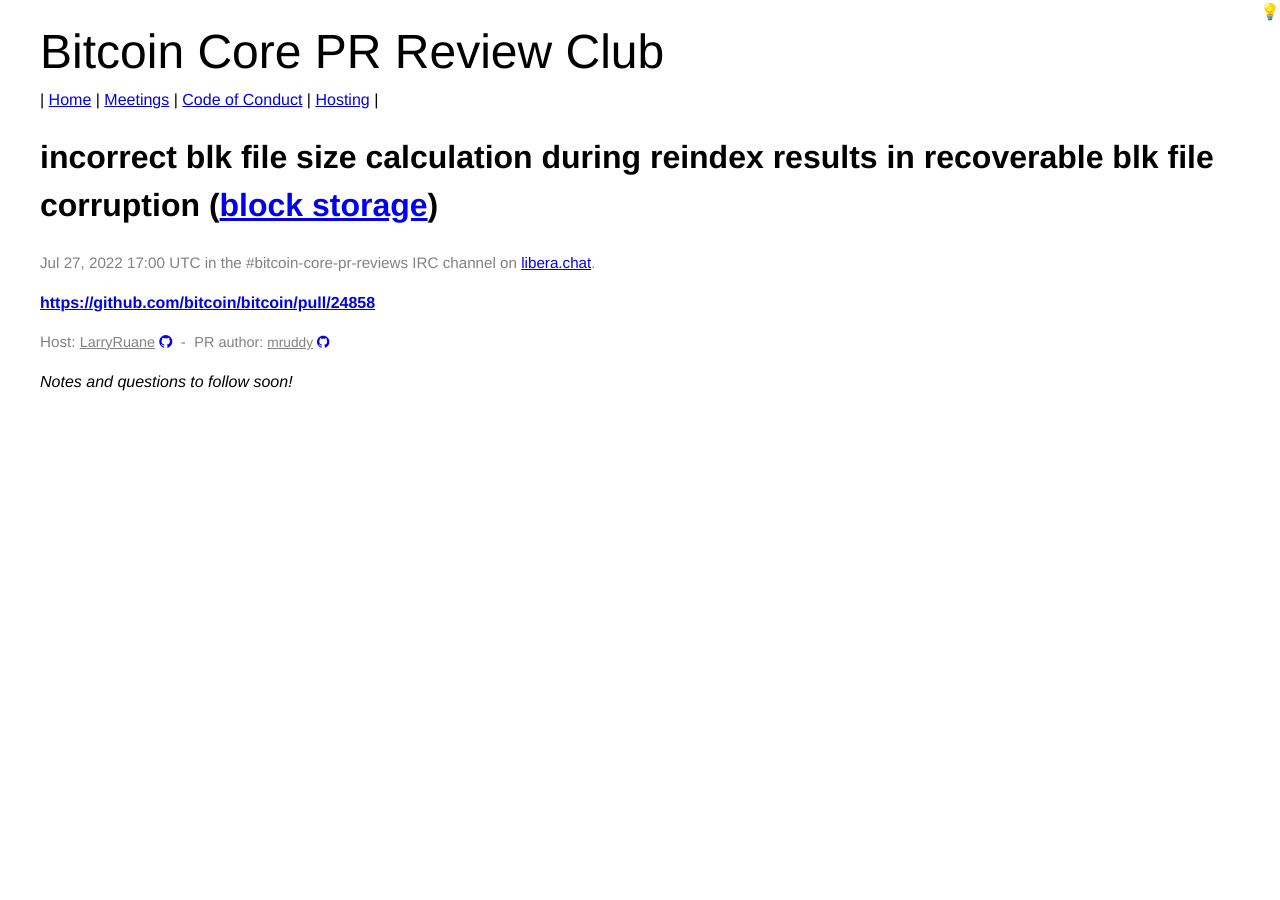
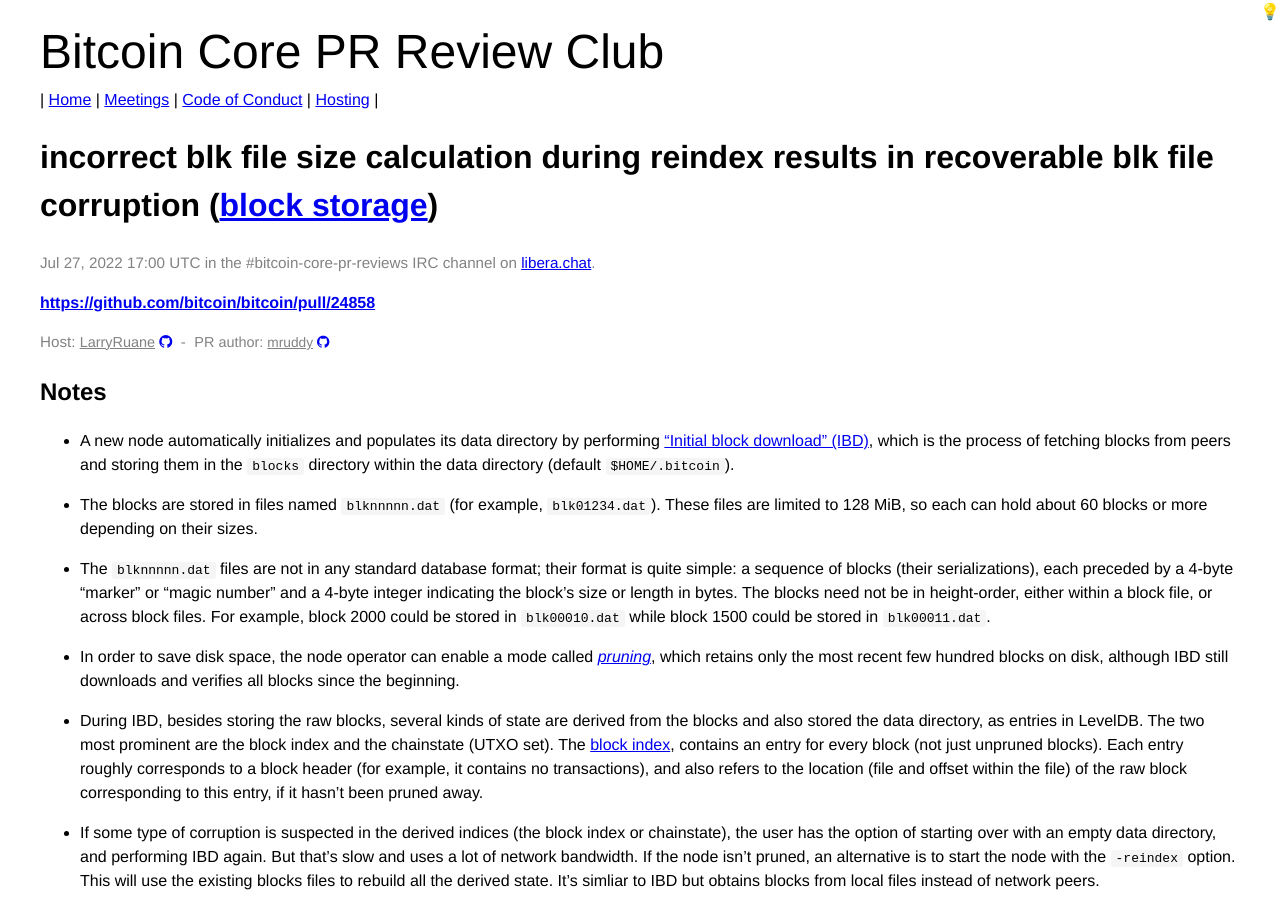
Before and after one commit to bitcoin-core-review-club/website, a Jekyll site: the page built from _posts/2022-07-27-#24858.md, in a window 1280 px wide and 900 px high. Built offline with Jekyll 4.4.1, drawn with Linux system fonts in a browser that asks for light colours; some of the changed text lies outside the part shown.

Commit message:
add notes for n24858

```diff
--- a/_posts/2022-07-27-#24858.md
+++ b/_posts/2022-07-27-#24858.md
@@ -10,15 +10,105 @@
 commit: bcb0cac
 ---
 
-_Notes and questions to follow soon!_
+## Notes
 
-<!-- TODO: Before meeting, add notes and questions
-## Notes
+- A new node automatically initializes and populates its data directory by performing
+["Initial block download" (IBD)](https://bitcoin.stackexchange.com/a/106136/97099),
+which is the process of fetching blocks
+from peers and storing them in the `blocks` directory within the data directory
+(default `$HOME/.bitcoin`).
+
+- The blocks are stored in files named `blknnnnn.dat` (for example, `blk01234.dat`).
+These files are limited to 128 MiB, so each can hold about 60 blocks or
+more depending on their sizes.
+
+- The `blknnnnn.dat` files are not in any standard database format; their format
+is quite simple: a sequence of blocks (their serializations), each preceded by
+a 4-byte "marker" or "magic number" and a 4-byte integer indicating the block's
+size or length in bytes. The blocks need not be in height-order, either within a
+block file, or across block files. For example, block 2000 could be stored
+in `blk00010.dat` while block 1500 could be stored in `blk00011.dat`.
+
+- In order to save disk space, the node operator can enable a mode called
+[_pruning_](https://bitcoin.stackexchange.com/questions/37496/how-can-i-run-bitcoind-in-pruning-mode),
+which retains only the most recent few hundred blocks on disk, although
+IBD still downloads and verifies all blocks since the beginning.
+
+- During IBD, besides storing the raw blocks, several kinds of state are derived from
+the blocks and also stored the data directory, as entries in LevelDB. The two most prominent are
+the block index and the chainstate (UTXO set). The
+[block index](https://github.com/bitcoin/bitcoin/blob/5057adf22fc4c3593e1e633defeda96be508f198/src/chain.h#L150),
+contains an entry for every block (not just unpruned blocks).
+Each entry roughly corresponds to a block header (for example, it contains no transactions),
+and also refers to the location (file and offset within the file) of the raw block corresponding
+to this entry, if it hasn't been pruned away.
+
+- If some type of corruption is suspected in the derived indices (the block index or
+chainstate), the user has the option of starting over with an empty data directory,
+and performing IBD again. But that's slow and uses a lot of network bandwidth.
+If the node isn't pruned, an alternative is to start the node with the `-reindex` option.
+This will use the existing blocks files to rebuild all the derived state.
+It's simliar to IBD but obtains blocks from local files instead of network peers.
+
+- PR 24858 fixes a long-standing bug that can cause a form of mild corruption
+in the way blocks are stored within the blocks files following a reindex.
 
 ## Questions
 1. Did you review the PR? [Concept ACK, approach ACK, tested ACK, or NACK](https://github.com/bitcoin/bitcoin/blob/master/CONTRIBUTING.md#peer-review)?
--->
 
+1. Which parts of the `bitcoind` data directory are not derived from other parts of
+the data directory? What are some examples of parts that are?
+<!-- blocks files are not derived, block index, txindex, chainstate are. -->
+
+1. Why are blocks in the block files disordered?
+<!-- Headers-first download https://bitcoin.stackexchange.com/a/59933/97099
+Blocks are stored in the order received (appending to one of the blocks files).
+Since block download is parallelized (across peers), blocks can arrive out of order,
+and hence stored on disk out of order -->
+
+1. What is [`CBlockFileInfo`](https://github.com/bitcoin/bitcoin/blob/a4e066af8573dcefb11dff120e1c09e8cf7f40c2/src/chain.h#L43) used for?
+<!-- It maintains information about one blocks file. -->
+
+1. What is reindexing, and how does it differ from IBD (initial block download)?
+<!-- Reindexing sources blocks from local files, IBD sources from peers. -->
+
+1. How does pruning interact with reindexing?
+<!-- Reindexing isn't possible if pruning is enabled -->
+
+1. What is the format of the `blknnnnn.dat` files?
+Are these files portable across CPU architectures (big-endian, little-endian)?
+<!-- Magic, length, block, ... -- yes, they are portable -->
+
+1. What happens if a blocks file becomes corrupted?
+Partial hint: See
+[this call](https://github.com/bitcoin/bitcoin/blob/5057adf22fc4c3593e1e633defeda96be508f198/src/validation.cpp#L4281)
+to [`FindByte`](https://github.com/bitcoin/bitcoin/blob/6dc3084eec912cf2abfe18d1c05655defaa45e20/src/streams.h#L726)
+<!-- `LoadExternalBlockFile` recovers from the corruption by scanning forward
+in the blocks file until it reaches the start of a block -->
+
+1. Each network type (mainnet, testnet, signet, regtest) has its own "magic" bytes, for example,
+[mainnet](https://github.com/bitcoin/bitcoin/blob/623745ca74cf3f54b474dac106f5802b7929503f/src/chainparams.cpp#L102)).
+Where else are these bytes used? Why do they differ across network types?
+<!-- Used for network messages. Their purpose is to ensure that (for example) testnet
+blocks files are not accidentally interpreted as mainnet blocks files. -->
+
+1. What's the purpose of [the loop in `FindBlockPos()`](https://github.com/bitcoin/bitcoin/blob/master/src/node/blockstorage.cpp#L593)?
+<!-- Find a blocks file with sufficient space to add this block. -->
+
+1. What bug does this PR purport to fix? Do you think it fixes it?
+
+1. Did you [reproduce the problem](https://github.com/bitcoin/bitcoin/pull/24858#pullrequestreview-944897633) that this PR fixes?
+
+1. A [review comment](https://github.com/bitcoin/bitcoin/pull/24858#discussion_r895769516)
+suggested a slightly different way to fix the bug. Explain the
+alternate approach. How does it compare?
+
+Bonus question:
+
+1. The definition of [BLOCK_SERIALIZATION_HEADER_SIZE](https://github.com/bitcoin/bitcoin/pull/24858/files#diff-ed3f90693a242b38b9719af171de8f55183576957676dfa358945bea22276bd5R48)
+must be the same across platforms (so that the blocks files are portable).
+Why is it okay to assume an `int` is 4 bytes? Couldn't it be different on some platforms?
+<!-- See https://github.com/bitcoin/bitcoin/blob/623745ca74cf3f54b474dac106f5802b7929503f/src/compat/assumptions.h#L43 -->
 
 <!-- TODO: After meeting, uncomment and add meeting log between the irc tags
 ## Meeting Log
```
